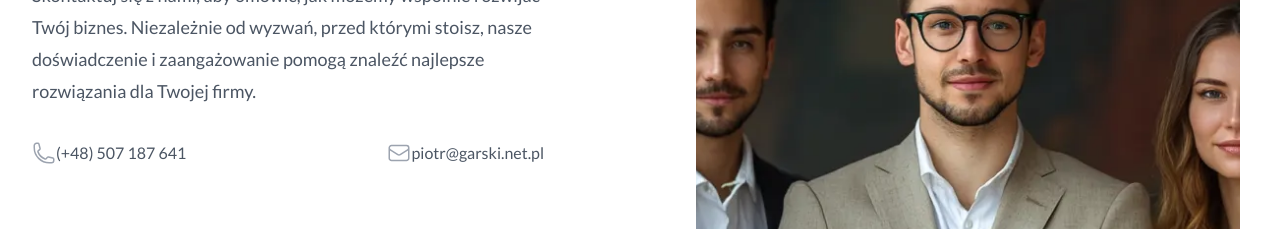
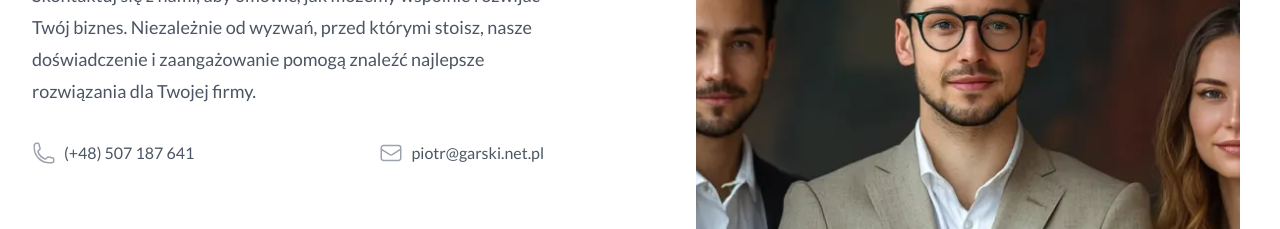
Before and after one commit to margsoftbf/cgi, a React (Vite) app: page / in a window 1280 px wide. Shown: the part 3560-3789 px from the top of the page. Built offline with nearby package versions, Linux system fonts and the light colour scheme.

Commit message:
Change for audit

```diff
--- a/src/components/Contact.jsx
+++ b/src/components/Contact.jsx
@@ -97,7 +97,7 @@
 						</p>
 						<div className='mt-8 text-base leading-7 text-gray-600 flex flex-col gap-4 sm:flex-row items-center justify-between'>
 							<dl className='flex flex-col sm:flex-row justify-between w-full gap-4'>
-								<div className='flex items-center'>
+								<div className='flex items-center gap-2'>
 									<dt className='flex-none'>
 										<span className='sr-only'>Telephone</span>
 										<svg
@@ -121,7 +121,7 @@
 										</a>
 									</dd>
 								</div>
-								<div className='flex items-center'>
+								<div className='flex items-center gap-2'>
 									<dt className='flex-none'>
 										<span className='sr-only'>Email</span>
 										<svg
@@ -238,7 +238,10 @@
 								</div>
 								<div className='sm:col-span-2'>
 									<div className='flex justify-between text-sm leading-6'>
-										<label htmlFor='description' className='block text-sm font-semibold leading-6 text-gray-900'>
+										<label
+											htmlFor='description'
+											className='block text-sm font-semibold leading-6 text-gray-900'
+										>
 											Jak możemy ci pomóc?
 										</label>
 										<p id='message-description' className='text-gray-600'>
@@ -247,7 +250,7 @@
 									</div>
 									<div className='mt-2.5'>
 										<textarea
-                                        id='description'
+											id='description'
 											{...register('message')}
 											rows={4}
 											maxLength={500}
```
